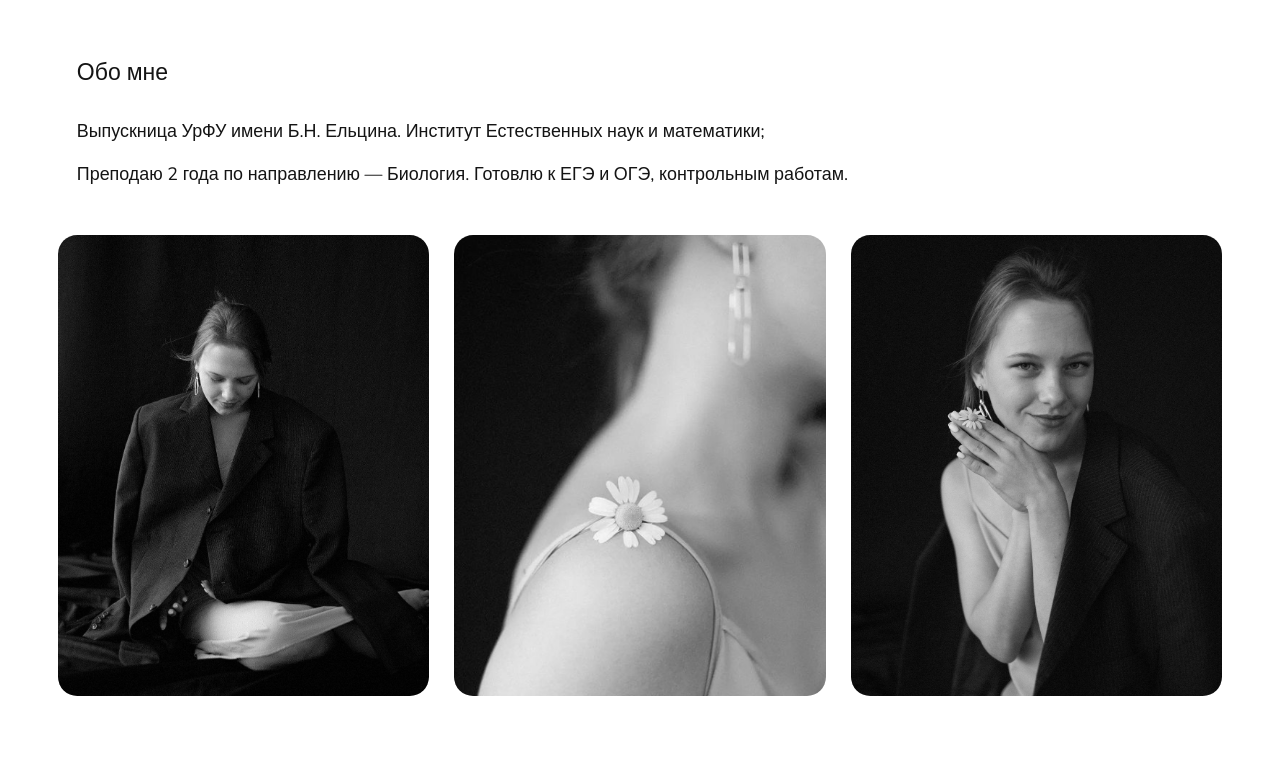
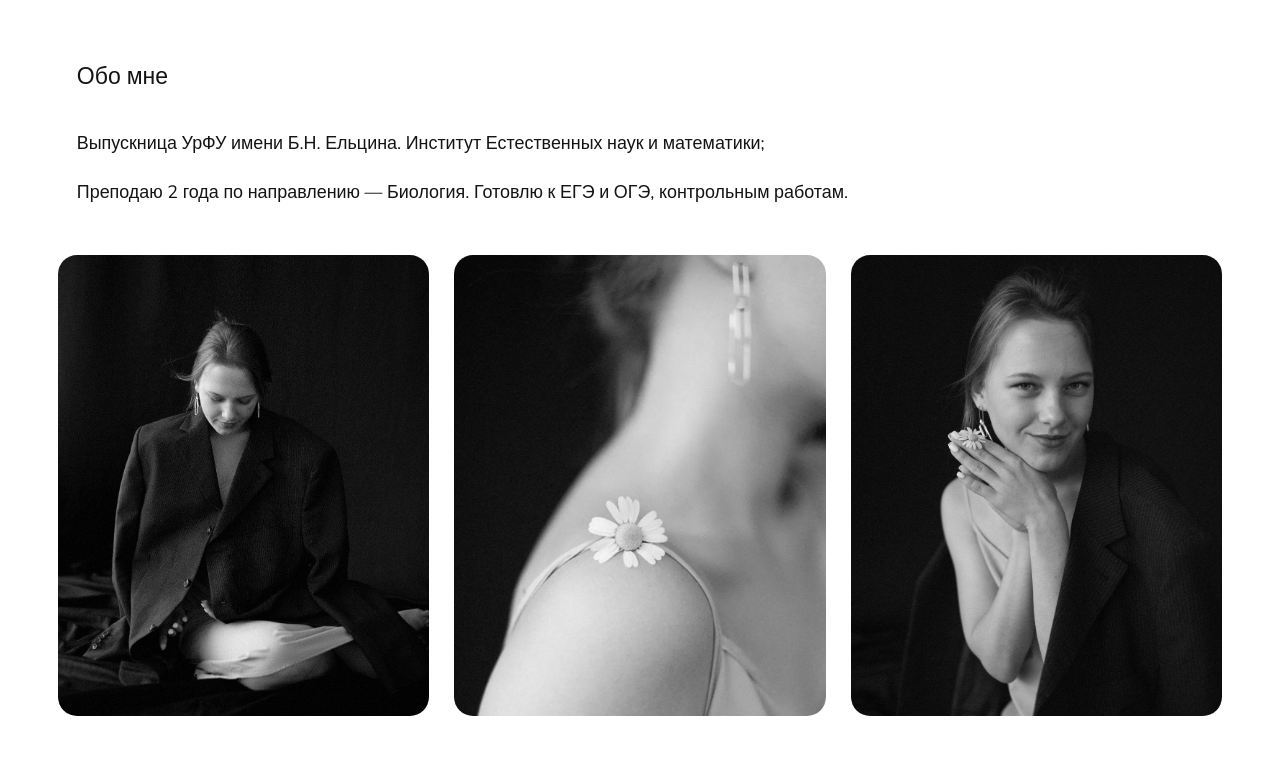
Before and after one commit to egupych/Stud.Biology, a plain HTML site: page index.html in a window 1280 px wide. Shown: the part 395-1156 px from the top of the page. Drawn offline with nearby package versions, Linux system fonts and the light colour scheme.

Commit message:
Update mine.css

```diff
--- a/mine.css
+++ b/mine.css
@@ -34,8 +34,6 @@
 	height: 100%;
 	width: 100%;
 	font-size: 100%;
-	line-height: 1;
-	font-size: 14px;
 	-ms-text-size-adjust: 100%;
 	-moz-text-size-adjust: 100%;
 	-webkit-text-size-adjust: 100%;
@@ -45,7 +43,6 @@
   body {
 	width: 100%;
 	font-size: 100%;
-	line-height: 1;
 	-ms-text-size-adjust: 100%;
 	-moz-text-size-adjust: 100%;
 	-webkit-text-size-adjust: 100%;
```
